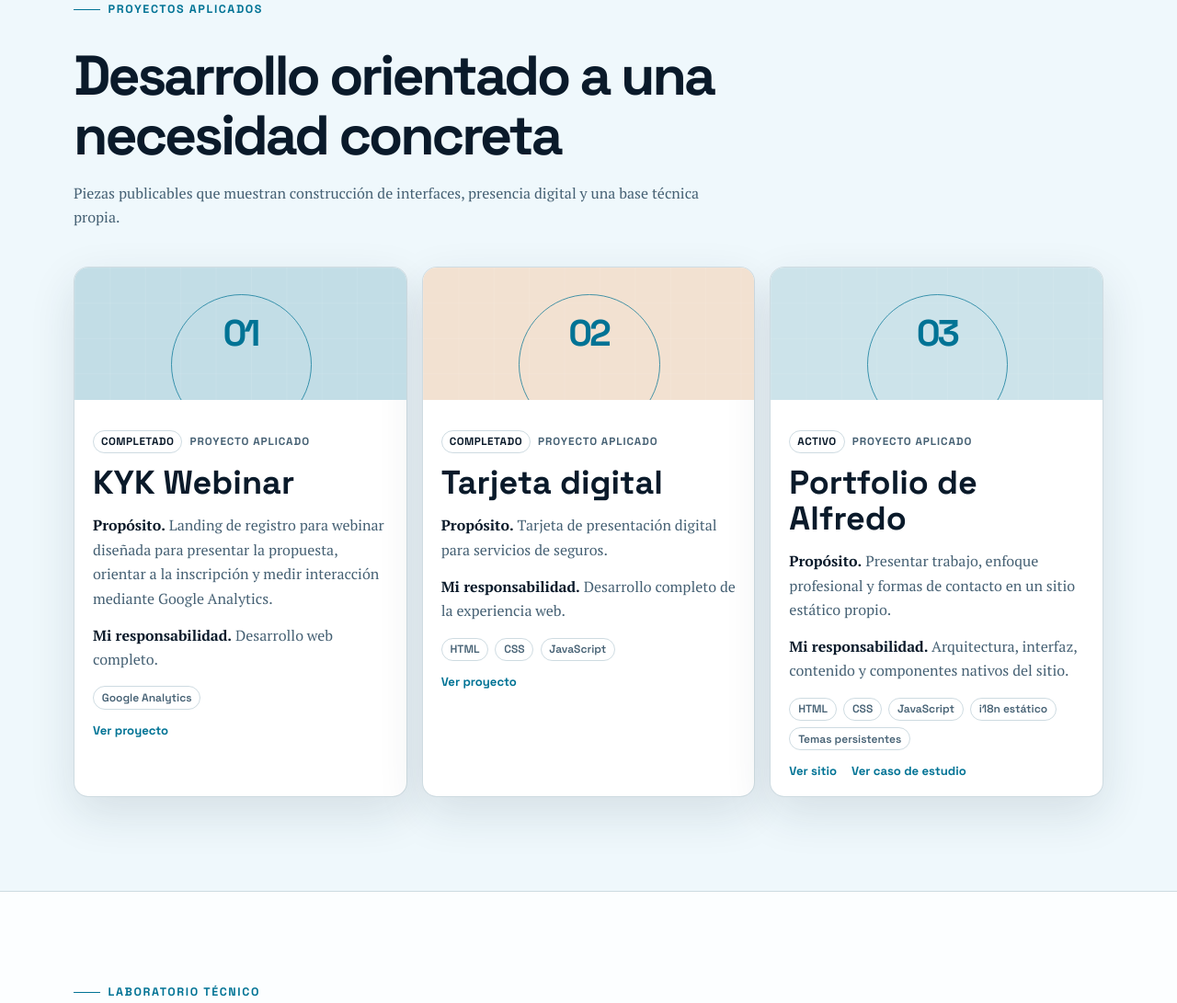
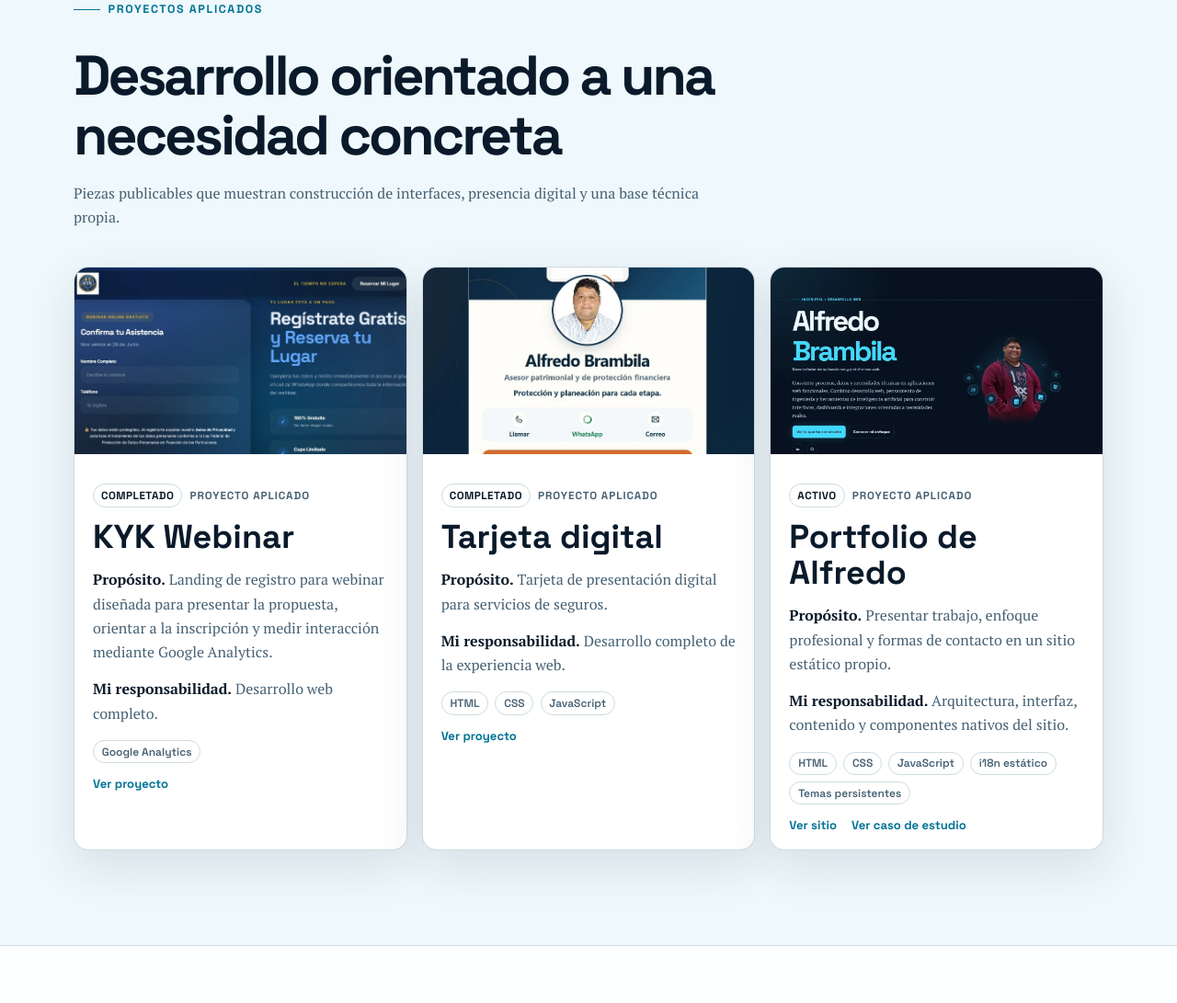
Before and after one commit to alfreolico/Portfolio, a plain HTML site: page projects/index.html in a window 1280 px wide. Shown: the part 1863-2954 px from the top of the page at 92% size. Drawn offline with nearby package versions, Linux system fonts and the light colour scheme.

Commit message:
Improve applied project previews and links

```diff
--- a/assets/css/style.css
+++ b/assets/css/style.css
@@ -149,7 +149,8 @@ h1, h2, h3 { margin: 0; font-family: var(--font-display); line-height: 1.08; }
 .card h3 { font-size: 1.4rem; }
 .card p { margin: .8rem 0 0; color: var(--color-text-muted); }
 .project-card { overflow: hidden; padding: 0; }
-.project-card__image { width: 100%; aspect-ratio: 16 / 9; object-fit: cover; }
+.project-card__image { width: 100%; height: auto; aspect-ratio: 16 / 9; object-fit: cover; }
+.project-card__image--digital-card { object-position: center 38%; }
 .project-card__body { padding: 1.25rem; }
 .project-card__links { display: flex; flex-wrap: wrap; gap: 1rem; margin-top: 1rem; color: var(--color-accent); font: 700 .82rem/1 var(--font-display); }
 .text-link { color: var(--color-accent); font: 700 .88rem/1 var(--font-display); text-decoration: underline; text-underline-offset: .3rem; }
--- a/projects/index.html
+++ b/projects/index.html
@@ -46,9 +46,7 @@
 </div>
 <div class="card-grid project-grid project-grid--applied">
 <article class="card project-card project-card--editorial">
-<div class="project-card__visual project-card__visual--webinar" aria-hidden="true">
-<span>01</span>
-</div>
+<img class="project-card__image" src="../assets/img/project-kyk-webinar.webp" width="1765" height="835" loading="lazy" alt="Vista previa de la landing KYK Webinar">
 <div class="project-card__body">
 <p class="project-card__eyebrow">
 <span class="tag tag--status project-status">Completado</span> Proyecto aplicado</p>
@@ -66,9 +64,7 @@
 </div>
 </article>
 <article class="card project-card project-card--editorial">
-<div class="project-card__visual project-card__visual--card" aria-hidden="true">
-<span>02</span>
-</div>
+<img class="project-card__image project-card__image--digital-card" src="../assets/img/project-digital-card.webp" width="807" height="850" loading="lazy" alt="Vista previa de la tarjeta de presentación digital">
 <div class="project-card__body">
 <p class="project-card__eyebrow">
 <span class="tag tag--status project-status">Completado</span> Proyecto aplicado</p>
@@ -88,9 +84,7 @@
 </div>
 </article>
 <article class="card project-card project-card--editorial">
-<div class="project-card__visual project-card__visual--portfolio" aria-hidden="true">
-<span>03</span>
-</div>
+<img class="project-card__image" src="../assets/img/project-portfolio.webp" width="1286" height="856" loading="lazy" alt="Vista previa del portfolio de Alfredo Brambila">
 <div class="project-card__body">
 <p class="project-card__eyebrow">
 <span class="tag tag--status project-status">Activo</span> Proyecto aplicado</p>
```
Also changed, not shown: en/projects/index.html (+3 -9 lines), assets/img/project-digital-card.webp (added), assets/img/project-kyk-webinar.webp (added), assets/img/project-portfolio.webp (added).
